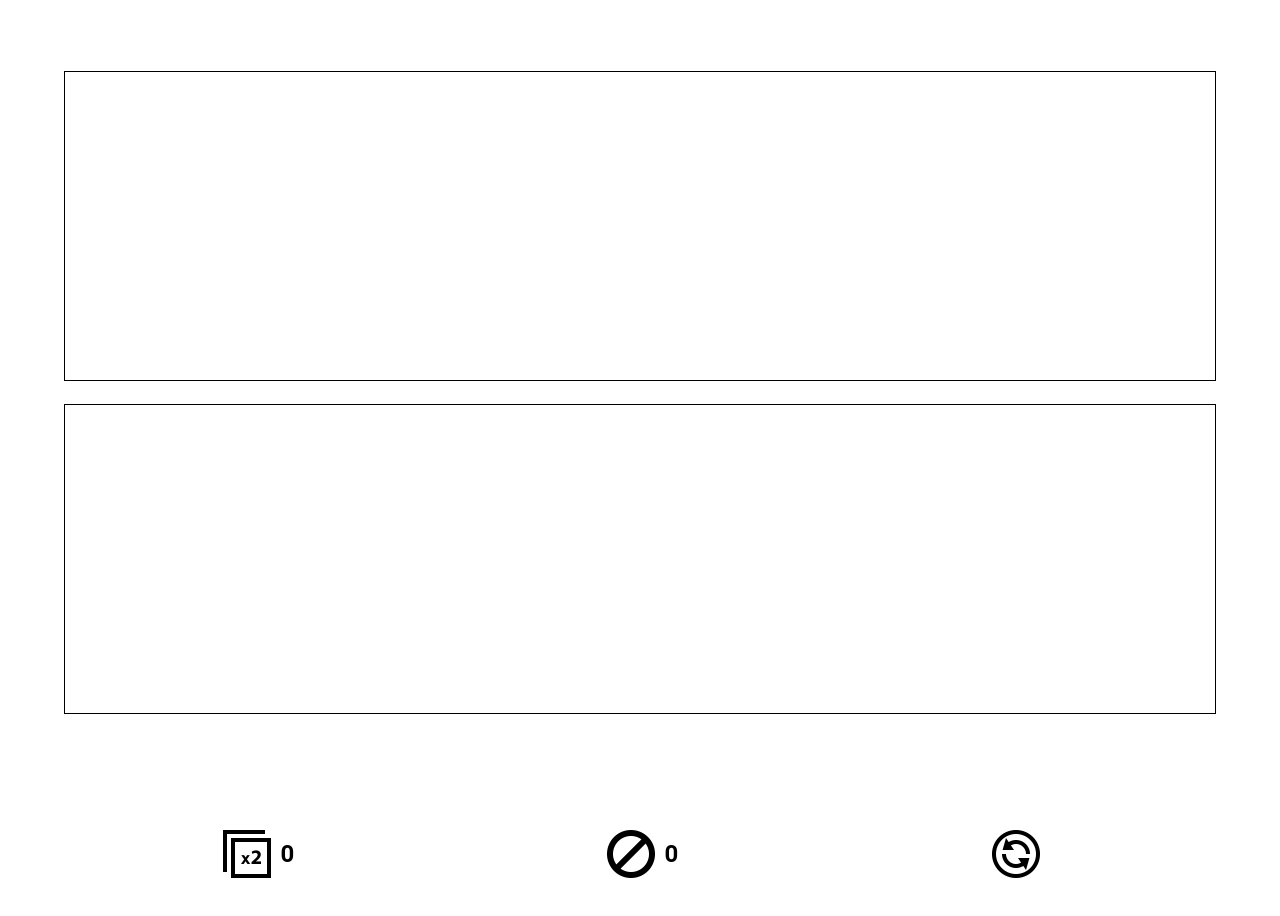
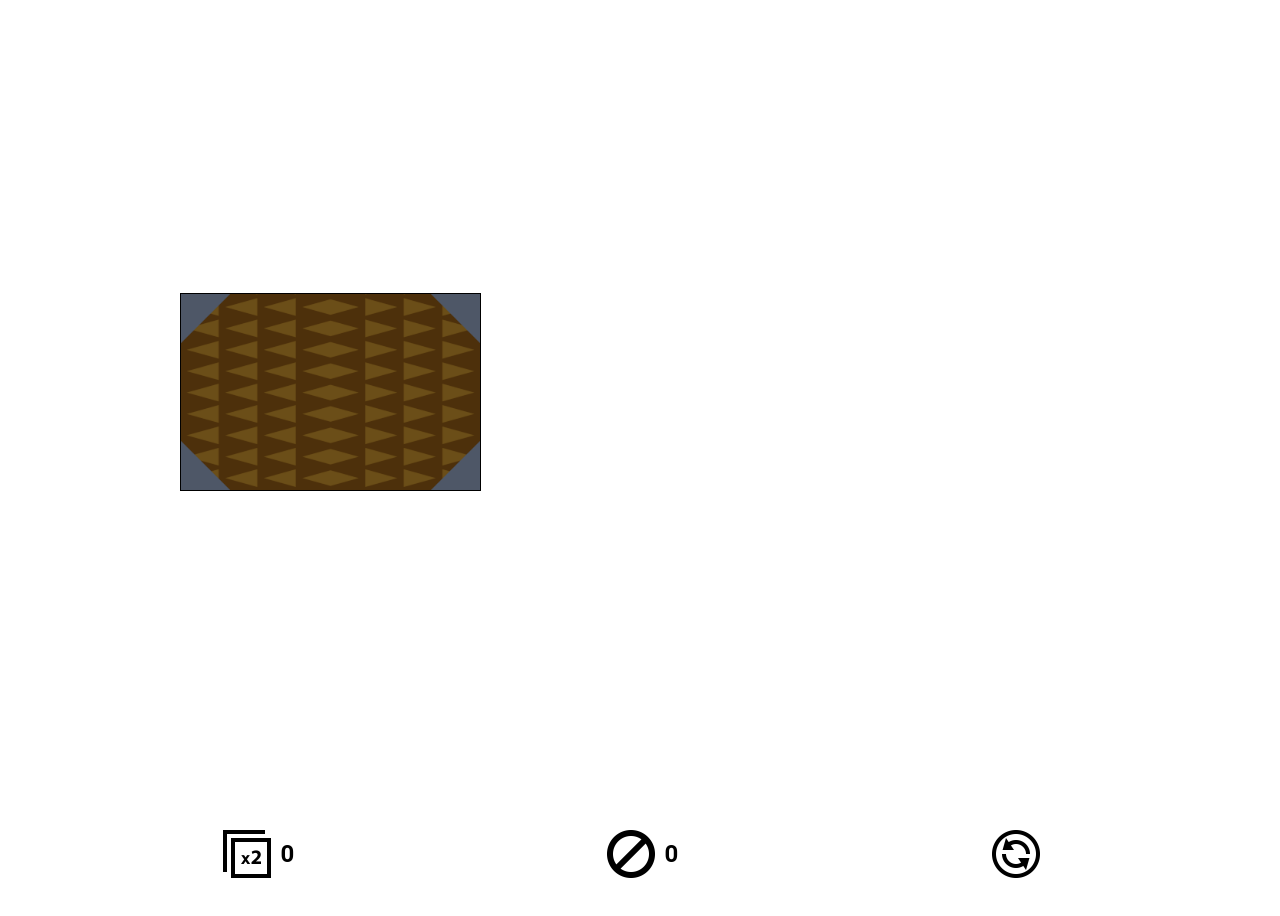
Before and after one commit to arvidsandin/gloomhaven, a plain HTML site: page index.html in a window 1280 px wide. Drawn offline with Linux system fonts and the light colour scheme.

Commit message:
Add card images

```diff
--- a/card.js
+++ b/card.js
@@ -1,6 +1,7 @@
 export default class Card {
-    constructor(value, triggerShuffle = false, inStartingDeck = false) {
+    constructor(value, imgSrc, triggerShuffle = false, inStartingDeck = false) {
         this.value = value;
+        this.imgSrc = imgSrc;
         this.triggerShuffle = triggerShuffle;
         this.inStartingDeck = inStartingDeck;
     }
--- a/deck.js
+++ b/deck.js
@@ -1,7 +1,8 @@
 import Card from './card.js';
 export default class Deck {
+    version = 1;
     constructor(savedDeck) {
-        if (savedDeck) {
+        if (savedDeck && savedDeck.version >= this.version) {
             this.deck = savedDeck.deck ?? [];
             this.discardPile = savedDeck.discardPile ?? [];
             this.shouldReshuffle = savedDeck.shouldReshuffle;
@@ -9,13 +10,13 @@ export default class Deck {
         else{
             this.deck = [];
             this.discardPile = [];
-            this.addCards('+0', 6);
-            this.addCards('+1', 5);
-            this.addCards('-1', 5);
-            this.addCards('+2', 1);
-            this.addCards('-2', 1);
-            this.addCards('x2', 1, true);
-            this.addCards('∅', 1, true);
+            this.addCards('+0', './GH_0.png', 6);
+            this.addCards('+1', './GH_+1.png', 5);
+            this.addCards('-1', './GH_-1.png', 5);
+            this.addCards('+2', './GH_+2.png', 1);
+            this.addCards('-2', './GH_-2.png', 1);
+            this.addCards('x2', './GH_x2.png', 1, true);
+            this.addCards('∅', './GH_Null.png', 1, true);
             this.shouldReshuffle = false;
         }
     }
@@ -45,13 +46,13 @@ export default class Deck {
         this.shouldReshuffle = false;
     }
 
-    addCard(value){
-        this.deck.push(new Card(value, false, false));
+    addCard(value, imgSrc){
+        this.deck.push(new Card(value, imgSrc, false, false));
     }
 
-    addCards(value, amount, triggerShuffle = false){
+    addCards(value, imgSrc,  amount, triggerShuffle = false){
         for (let index = 0; index < amount; index++) {
-            this.deck.push(new Card(value, triggerShuffle, true));
+            this.deck.push(new Card(value, imgSrc, triggerShuffle, true));
         }
     }
 
--- a/index.html
+++ b/index.html
@@ -14,8 +14,15 @@
 <body>
     <script type="module" src="index.js"></script>
     <div id="cards">
-        <div id="mostRecentCard" class="card"></div>
-        <div id="secondMostRecentCard" class="card"></div>
+        <div id="backsideDiv" class="card">
+            <img id="backsideImg" src=""></img>
+        </div>
+        <div id="mostRecentCard" class="card">
+            <img id="mostRecentCardImg" src=""></img>
+        </div>
+        <div id="secondMostRecentCard" class="card">
+            <img id="secondMostRecentCardImg" src=""></img>
+        </div>
     </div>
     <div id="bottomPart">
         <div id="buttons">
--- a/index.js
+++ b/index.js
@@ -2,30 +2,42 @@ import Deck from "./deck.js";
 let deck = new Deck(JSON.parse(localStorage.getItem('deck')));
 let currentCard = null;
 let previousCard = null;
-let theDiv;
-let secondDiv;
+let mostRecentCardDiv;
+let mostRecentCardImg;
+let secondMostRecentCardDiv;
+let secondMostRecentCardImg;
+let backsideDiv;
+let backsideImg;
 let reminder;
 let blessCounter;
 let curseCounter;
+let emptyCardImage = 'GH_Trans.png';
+let backsideImage = 'GH_Backside.png';
+
 addEventListener("DOMContentLoaded", (event) => {
-    theDiv = document.getElementById('mostRecentCard');
-    secondDiv = document.getElementById('secondMostRecentCard');
+    mostRecentCardDiv = document.getElementById('mostRecentCard');
+    mostRecentCardImg = document.getElementById('mostRecentCardImg');
+    secondMostRecentCardDiv = document.getElementById('secondMostRecentCard');
+    secondMostRecentCardImg = document.getElementById('secondMostRecentCardImg');
+    backsideDiv = document.getElementById('backsideDiv');
+    backsideImg = document.getElementById('backsideImg');
     reminder = document.getElementById('reminderIcon');
     blessCounter = document.getElementById('blessCounter');
     curseCounter = document.getElementById('curseCounter');
-    theDiv.addEventListener("click", e => {
+    [backsideDiv, mostRecentCardDiv, secondMostRecentCardDiv].forEach(div => div.addEventListener("click", e => {
         drawNewCard();
-    });
+    }));
     document.getElementById('reshuffleButton').addEventListener("click", e => {
         reshuffle();
+        updateTexts();
     });
     document.getElementById('blessButton').addEventListener("click", e => {
-        deck.addCard('x2');
-        blessCounter.innerText = deck.countBlesses();
+        deck.addCard('x2', 'GH_x2.png');updateTexts();
+        saveDeck();
     });
     document.getElementById('curseButton').addEventListener("click", e => {
-        deck.addCard('∅');
-        curseCounter.innerText = deck.countCurses();
+        deck.addCard('∅', 'GH_Null.png');updateTexts();
+        saveDeck();
     });
     currentCard = deck.discardPile[deck.discardPile.length - 1];
     previousCard = deck.discardPile[deck.discardPile.length - 2];
@@ -33,20 +45,25 @@ addEventListener("DOMContentLoaded", (event) => {
 });
 
 function drawNewCard() {
-    previousCard = currentCard;
+    if (currentCard){
+        previousCard = currentCard;
+    }
     currentCard = deck.drawCard();
     updateTexts();
     saveDeck();
 }
 
 function updateTexts(){
-    secondDiv.innerText = previousCard?.value ?? '';
+    secondMostRecentCardImg.src = previousCard?.imgSrc ?? emptyCardImage;
     if (currentCard === null) {
-        theDiv.innerText = 'Deck empty';
+        mostRecentCardImg.innerText = 'Deck empty';
+        mostRecentCardImg.src = emptyCardImage;
     }
     else{
-        theDiv.innerText = currentCard?.value ?? '';
+        mostRecentCardImg.
+        src = currentCard?.imgSrc ?? emptyCardImage;
     }
+    backsideImg.src = deck.deck.length > 0 ? backsideImage : emptyCardImage;
     blessCounter.innerText = deck.countBlesses();
     curseCounter.innerText = deck.countCurses();
 
@@ -57,8 +74,8 @@ function updateTexts(){
 
 function reshuffle(){
     deck.reshuffleDeck();
-    secondDiv.innerText = '';
-    theDiv.innerText = '';
+    secondMostRecentCardImg.src = emptyCardImage;
+    mostRecentCardImg.src = emptyCardImage;
     reminder.classList.add('inactive');
     blessCounter.innerText = deck.countBlesses();
     curseCounter.innerText = deck.countCurses();
--- a/styles.css
+++ b/styles.css
@@ -19,9 +19,9 @@ body{
 }
 
 .card{
-    height: calc(50% - 20px);
-    width: 100%;
-    border: 1px solid black;
+    height: calc(33% - 20px);
+    min-height: calc(33% - 20px);
+    width: fit-content;
     user-select: none;
     display: flex;
     align-items: center;
@@ -30,6 +30,23 @@ body{
 
 .card:hover{
     cursor: pointer;
+}
+
+.card:active{
+    img{
+        transform: scale(0.95);
+        filter: brightness(0.8);
+    }
+}
+
+.card>img{
+    width: 100%;
+    height: 100%;
+    object-fit: cover;
+}
+
+#backsideDiv{
+    border: 1px solid black;
 }
 
 #bottomPart{
```
Also changed, not shown: GH_+1.png (added), GH_+2.png (added), GH_-1.png (added), GH_-2.png (added), GH_0.png (added), GH_Backside.png (added), GH_Null.png (added), GH_Trans.png (added), GH_x2.png (added).
